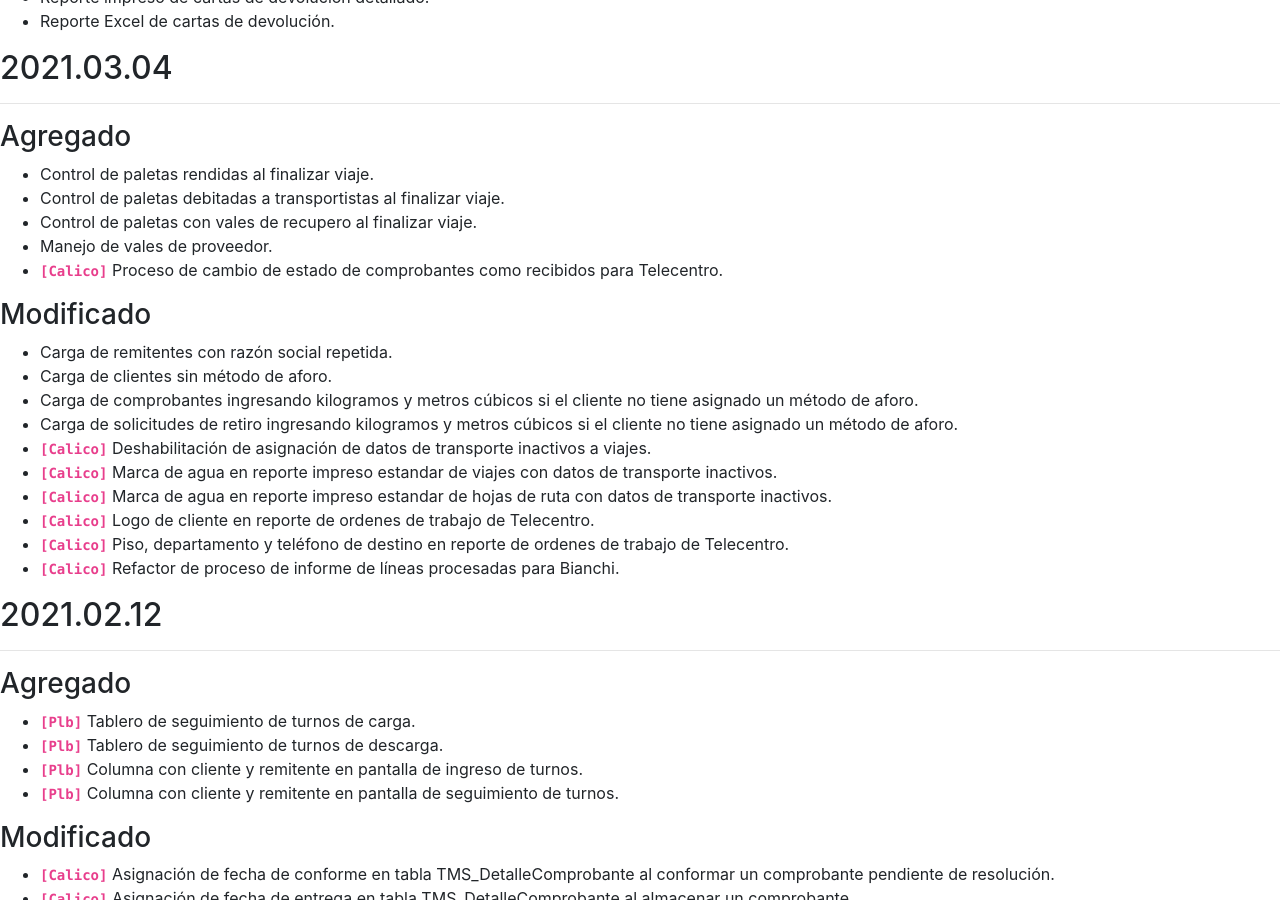
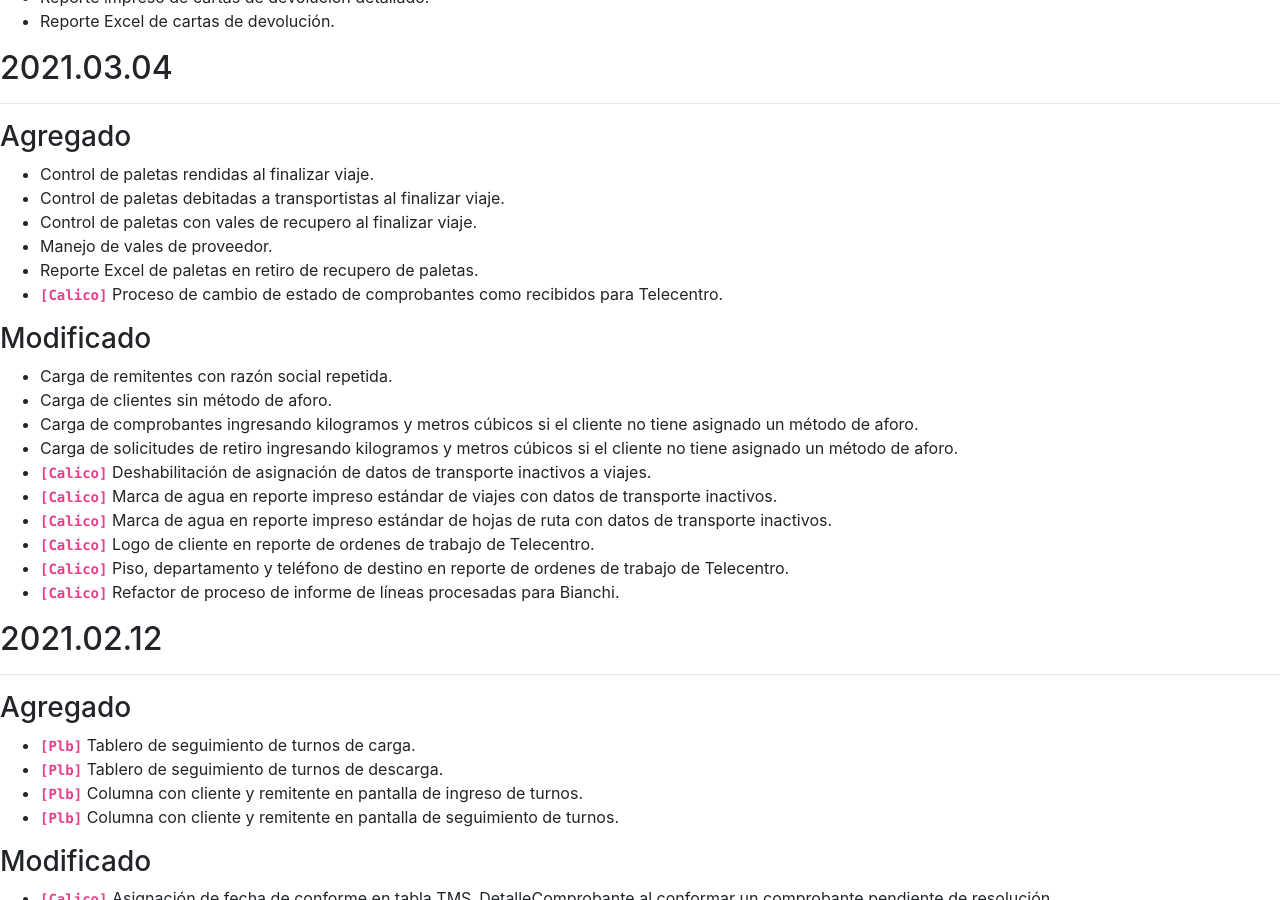
Before and after one commit to msanchez-brainsys/msanchez-brainsys.github.io, a Jekyll site: the page built from registro-cambios.markdown, in a window 1280 px wide and 900 px high, scrolled down 521 px. Built offline with Jekyll 4.4.1, drawn with Linux system fonts in a browser that asks for light colours.

Commit message:
Se agregaron cambios realizados en versión 2021.03.04

```diff
--- a/registro-cambios.markdown
+++ b/registro-cambios.markdown
@@ -52,6 +52,7 @@ El formato esta basado en [Keep a Changelog](https://keepachangelog.com/es-ES/1.
 - Control de paletas debitadas a transportistas al finalizar viaje.
 - Control de paletas con vales de recupero al finalizar viaje.
 - Manejo de vales de proveedor.
+- Reporte Excel de paletas en retiro de recupero de paletas.
 - **`[Calico]`** Proceso de cambio de estado de comprobantes como recibidos para Telecentro.
 
 ### Modificado
@@ -60,8 +61,8 @@ El formato esta basado en [Keep a Changelog](https://keepachangelog.com/es-ES/1.
 - Carga de comprobantes ingresando kilogramos y metros cúbicos si el cliente no tiene asignado un método de aforo.
 - Carga de solicitudes de retiro ingresando kilogramos y metros cúbicos si el cliente no tiene asignado un método de aforo.
 - **`[Calico]`** Deshabilitación de asignación de datos de transporte inactivos a viajes.
-- **`[Calico]`** Marca de agua en reporte impreso estandar de viajes con datos de transporte inactivos.
-- **`[Calico]`** Marca de agua en reporte impreso estandar de hojas de ruta con datos de transporte inactivos.
+- **`[Calico]`** Marca de agua en reporte impreso estándar de viajes con datos de transporte inactivos.
+- **`[Calico]`** Marca de agua en reporte impreso estándar de hojas de ruta con datos de transporte inactivos.
 - **`[Calico]`** Logo de cliente en reporte de ordenes de trabajo de Telecentro.
 - **`[Calico]`** Piso, departamento y teléfono de destino en reporte de ordenes de trabajo de Telecentro.
 - **`[Calico]`** Refactor de proceso de informe de líneas procesadas para Bianchi.
```
